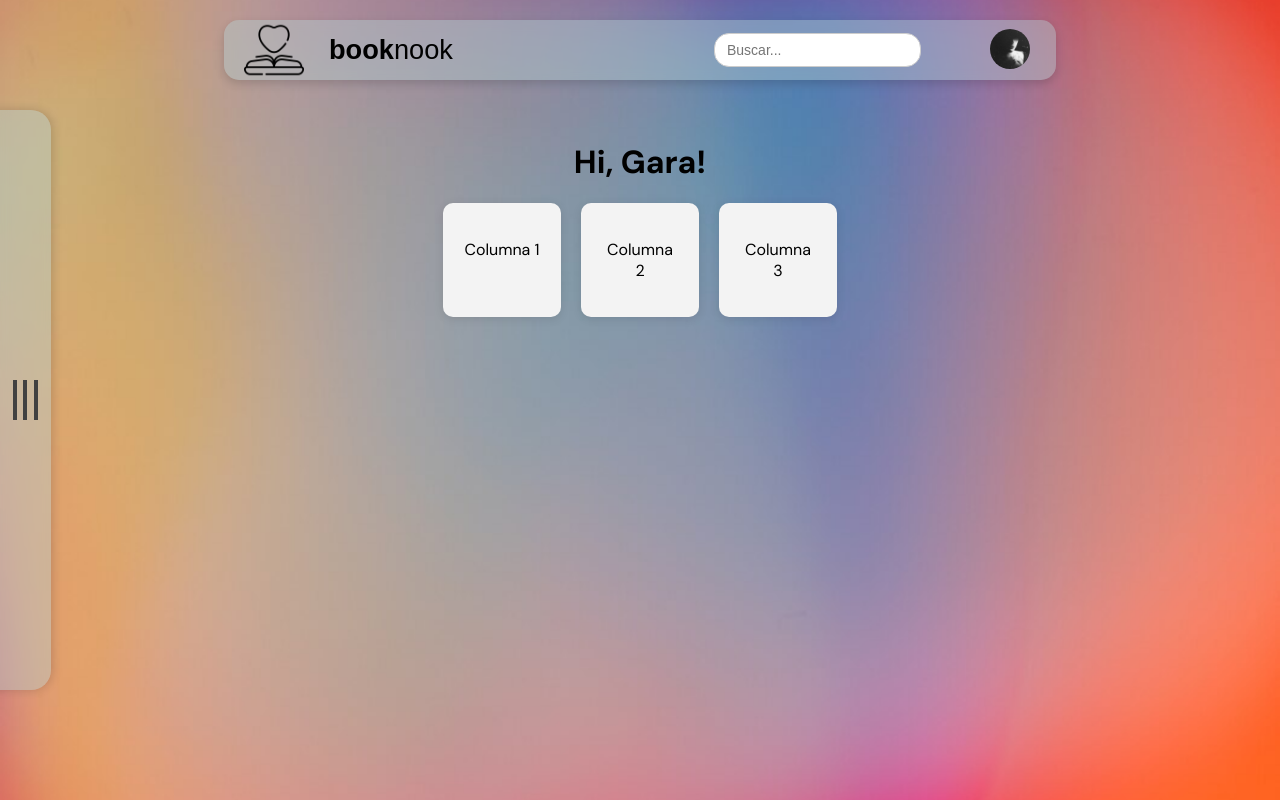
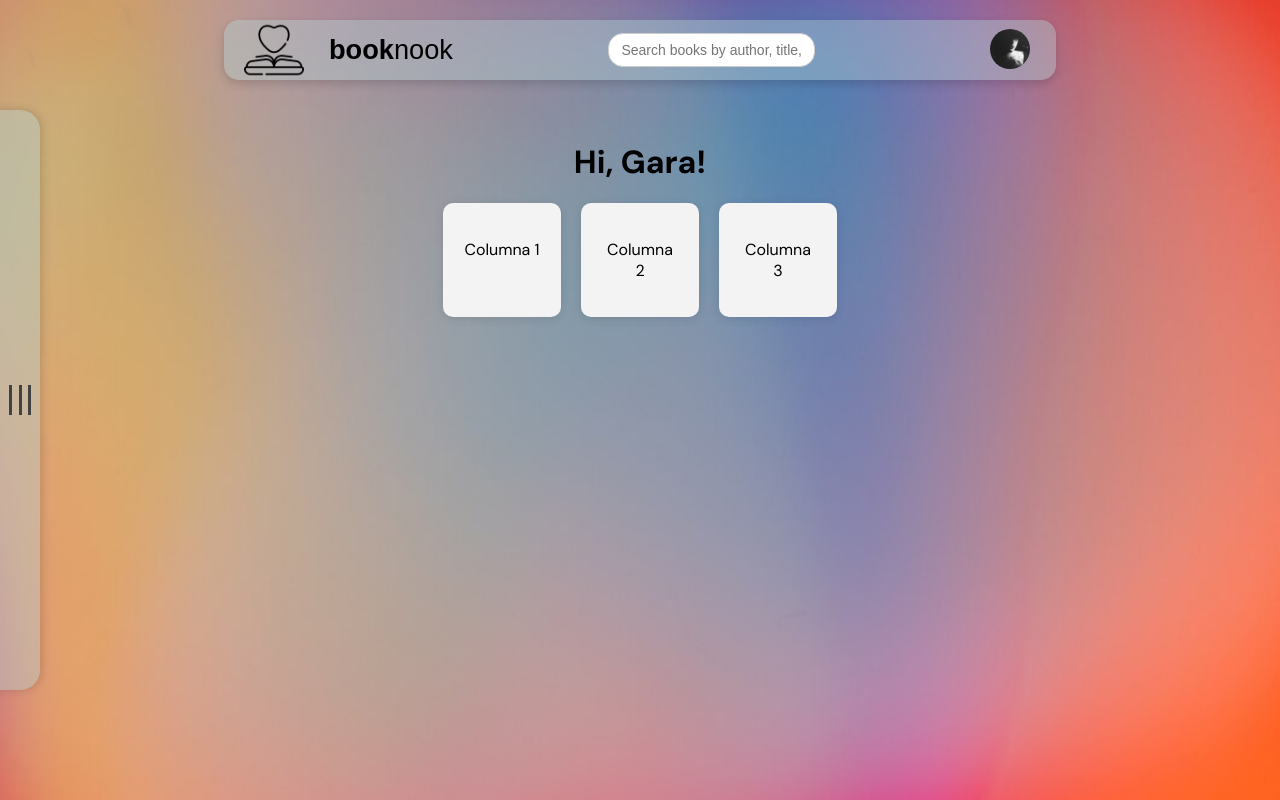
Before and after one commit to garaluzardo/proyecto-spa-front, a React (Vite) app: page / in a window 1280 px wide. Built offline with nearby package versions, Linux system fonts and the light colour scheme; no server answers.

Commit message:
Ajustes en el sidebar-trigger y navbar

```diff
--- a/src/components/Navbar/Navbar.jsx
+++ b/src/components/Navbar/Navbar.jsx
@@ -11,24 +11,27 @@ const Navbar = () => {
     <nav className="navbar">
       {/* Sección izquierda */}
       <div className="left-section">
-      <Link to="/BooksList" className="logo-container">
+        <Link to="/BooksList" className="logo-container">
           <img src={LogoBN} alt="Logo" className="logo-bn" />
           <img src={LogoColor} alt="Logo" className="logo-color" />
-          </Link>
-        <p className="title"><b>Book</b>Nook</p>
+        </Link>
+        <p className="title">
+          <b>Book</b>Nook
+        </p>
+      </div>
+
+      {/* Sección central: search bar */}
+      <div className="search-bar">
+        <input
+          type="text"
+          placeholder="Search books by author, title, genre or ISBN..."
+        />
       </div>
 
       {/* Sección derecha */}
       <div className="right-section">
-        <div className="search-bar">
-          <input type="text" placeholder="Buscar..." />
-        </div>
         <button className="profile-button" onClick={() => navigate("/profile")}>
-          <img
-            src={ProfPic}
-            alt="Perfil"
-            className="profile-pic"
-          />
+          <img src={ProfPic} alt="Perfil" className="profile-pic" />
         </button>
       </div>
     </nav>
--- a/src/components/Sidebar/Sidebar.css
+++ b/src/components/Sidebar/Sidebar.css
@@ -3,7 +3,7 @@
   position: fixed;
   top: 0;
   left: 0;
-  width: 50px;
+  width: 40px; /*Para ajustar el ancho de la zona que activa la aparición del sidebar*/
   height: 100%;
   cursor: pointer;
   display: flex;
@@ -29,7 +29,7 @@
 }
 
 .sidebar-trigger:hover .sidebar {
-  transform: translateX(50px);
+  transform: translateX(40px);
 }
 
 .sidebar-trigger:hover .sidebar>ul>li>p {
@@ -56,19 +56,18 @@
 
 .bars {
   display: flex;
-  width: 50%;
+  width: 55%;
   align-items: center;
   justify-content: space-between;
   z-index: 10;
 }
 
 .bars>span {
-  width: 4px;
-  height: 40px;
+  width: 3px;
+  height: 30px;
   background: #414141;
   transition: all .4s ease;
 }
-
 
 /*Sidebar*/
 .sidebar {
@@ -79,13 +78,13 @@
   backdrop-filter: blur(5px);
   top: 110px;
   bottom: 110px;
-  transform: translateX(calc(-100% + 51px));
+  transform: translateX(calc(-100% + 40px)); /*Ajustar lo que sorbesale del sidebar cuando está escondido*/
   transition: all .8s cubic-bezier(.785, .135, .15, .86);
-  padding: 50px 100px 50px 50px;
+  padding: 20px 100px 20px 20px;
   will-change: transform;
   border-radius: 20px;
   box-shadow: 2px 0px 10px rgba(0, 0, 0, 0.15);
-  width: 120px;
+  width: 100px;
 }
 
 .sidebar>ul:hover>li:not(:hover) {
--- a/src/components/Sidebar/Sidebar.jsx
+++ b/src/components/Sidebar/Sidebar.jsx
@@ -21,7 +21,7 @@ function Sidebar() {
                     <li onClick={() => navigate("/shelves")} className="shelves">
                         Shelves
                         <ul className="shelves-list">
-                            <li>To Read</li>
+                            <li>To Be Read</li>
                             <li>Reading</li>
                             <li>Read</li>
                             <li>Favorites</li>
```
